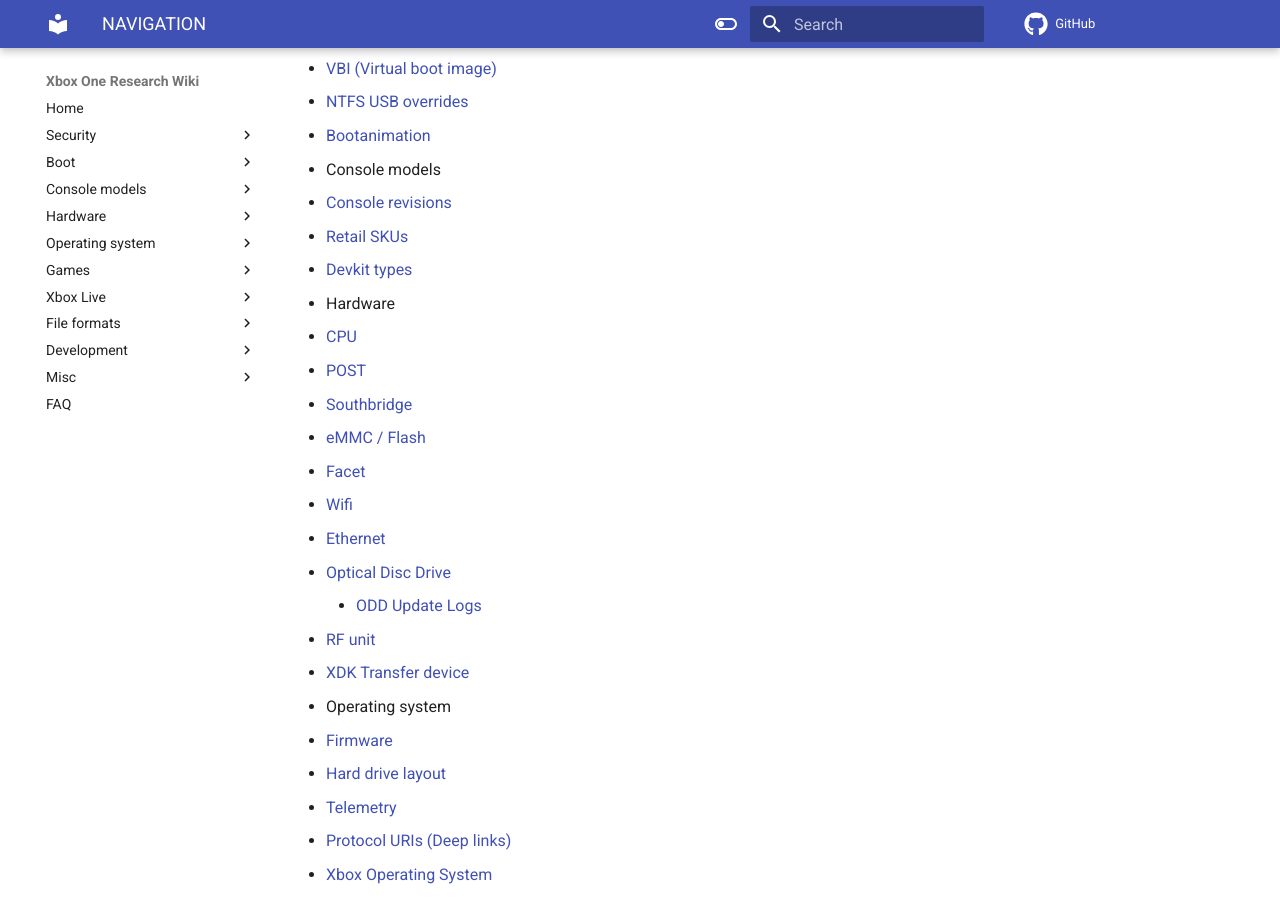
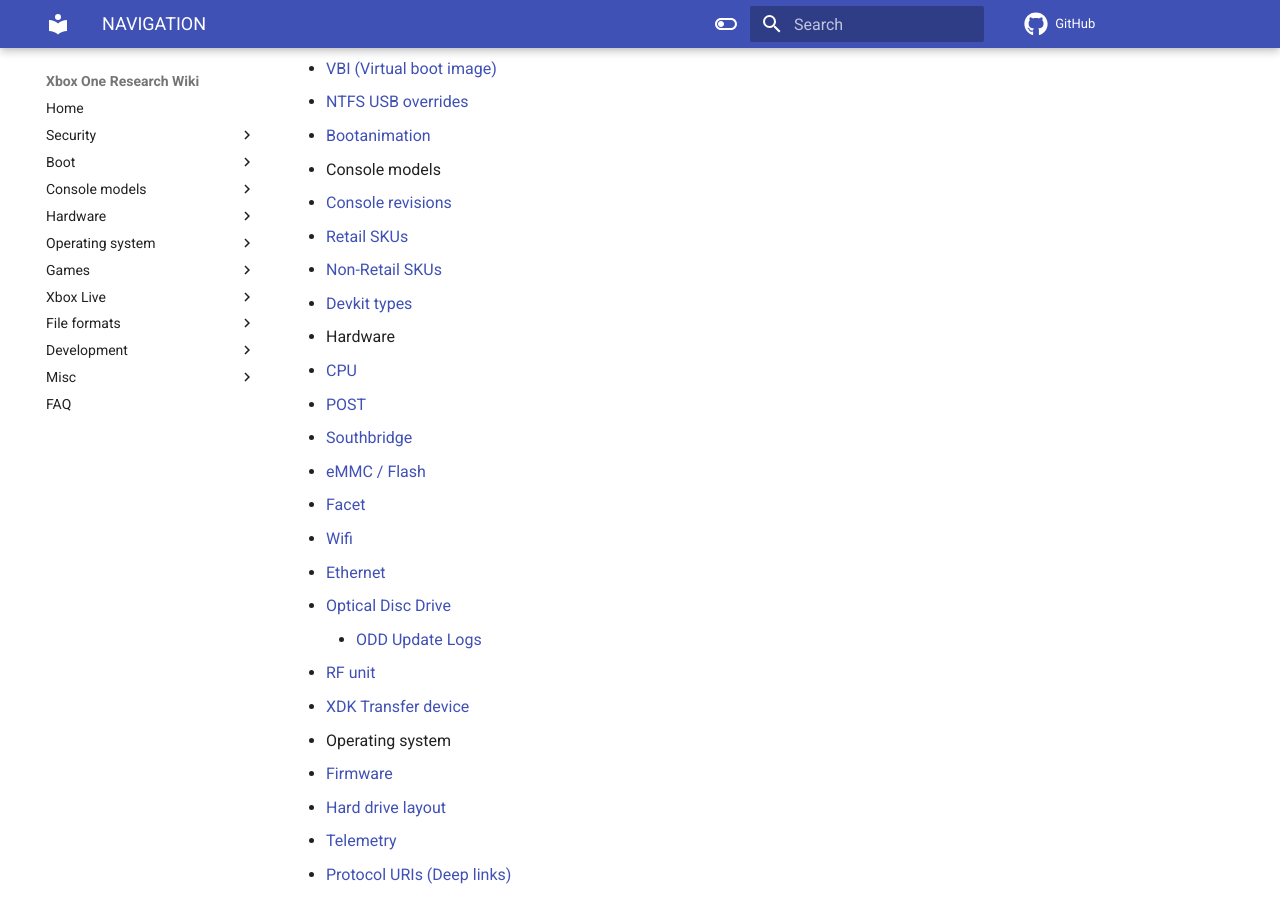
Before and after one commit to xboxoneresearch/wiki, an MkDocs documentation site: the page built from docs/NAVIGATION.md, in a window 1280 px wide and 900 px high, scrolled down 527 px. Built offline with MkDocs 1.6.1 and Material for MkDocs 9.7.7, drawn with Linux system fonts in a browser that asks for light colours; comment, search, counter and statistics services are not loaded.

Commit message:
Update NAVIGATION.md
added link to the Non-Retail SKUs page

```diff
--- a/docs/NAVIGATION.md
+++ b/docs/NAVIGATION.md
@@ -16,6 +16,7 @@
 - Console models
   - [Console revisions](console-models/console-revisions.md)
   - [Retail SKUs](console-models/retail-xone-skus.md)
+  - [Non-Retail SKUs](console-models/non-retail-xone-skus.md)
   - [Devkit types](console-models/devkit-types.md)
 - Hardware
   - [CPU](hardware/cpu.md)
```
